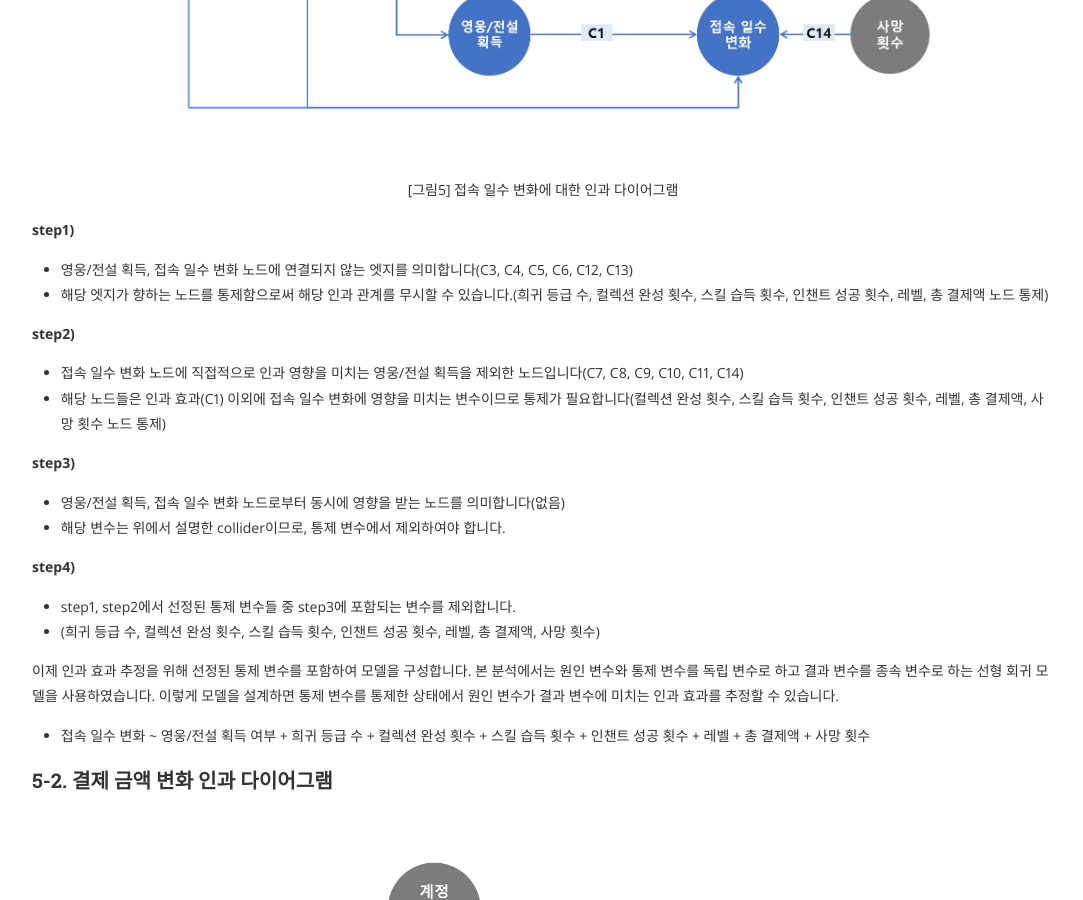
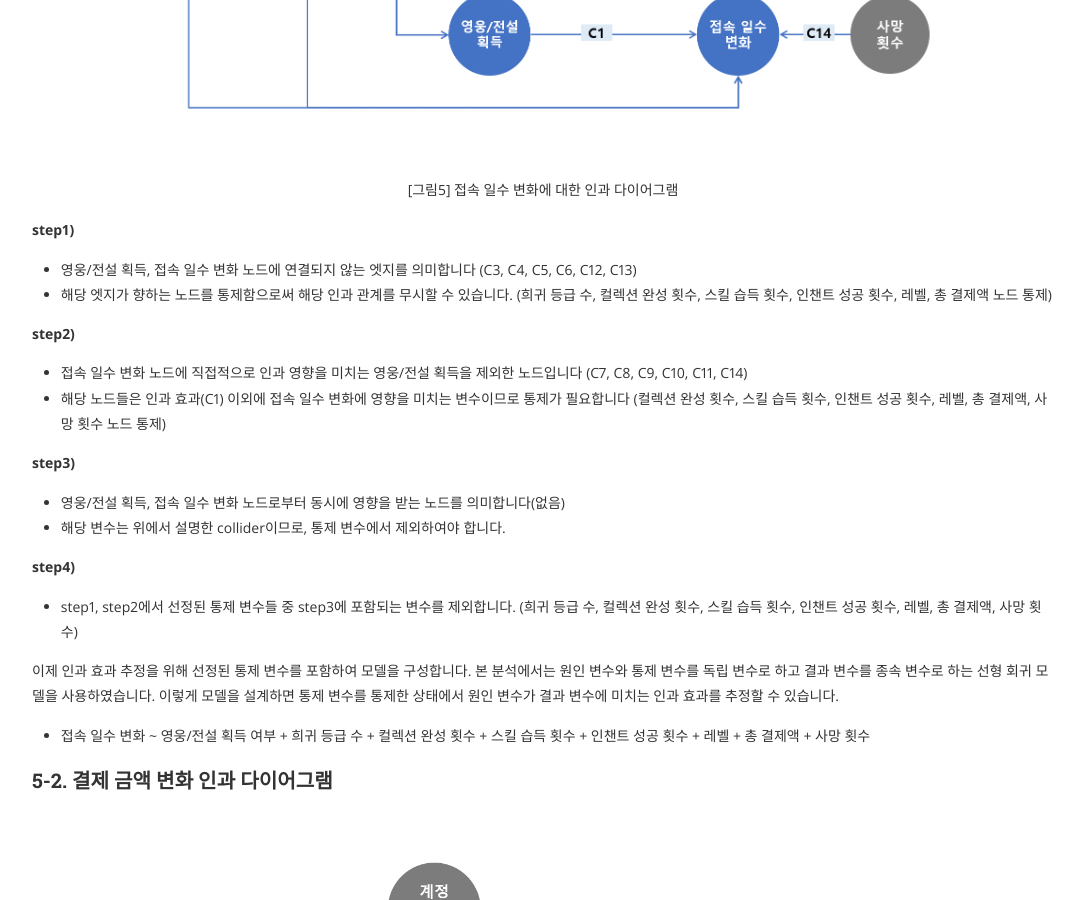
Before and after one commit to kurossncsoft/kurossncsoft.github.io, a Jekyll site: the page built from _posts/2021-05-10-class_get_causal_analysis.md, in a window 1280 px wide and 900 px high, scrolled down 10089 px. Shown: the whole window, without its empty margins (97-1180 px from the left). Built offline with Jekyll 4.4.1, drawn with Linux system fonts in a browser that asks for light colours; nearby versions of some CDN libraries; formulas are drawn with MathJax 3; comment, search, counter and statistics services are not loaded; some of the changed text lies outside the part shown.

```diff
--- a/_posts/2021-05-10-class_get_causal_analysis.md
+++ b/_posts/2021-05-10-class_get_causal_analysis.md
@@ -225,13 +225,17 @@
 
 **step1)**
 
-* 영웅/전설 획득, 접속 일수 변화 노드에 연결되지 않는 엣지를 의미합니다(C3, C4, C5, C6, C12, C13)
-* 해당 엣지가 향하는 노드를 통제함으로써 해당 인과 관계를 무시할 수 있습니다.(희귀 등급 수, 컬렉션 완성 횟수, 스킬 습득 횟수, 인챈트 성공 횟수, 레벨, 총 결제액 노드 통제)
+* 영웅/전설 획득, 접속 일수 변화 노드에 연결되지 않는 엣지를 의미합니다
+  (C3, C4, C5, C6, C12, C13)
+* 해당 엣지가 향하는 노드를 통제함으로써 해당 인과 관계를 무시할 수 있습니다.
+  (희귀 등급 수, 컬렉션 완성 횟수, 스킬 습득 횟수, 인챈트 성공 횟수, 레벨, 총 결제액 노드 통제)
 
 **step2)**
 
-* 접속 일수 변화 노드에 직접적으로 인과 영향을 미치는 영웅/전설 획득을 제외한 노드입니다(C7, C8, C9, C10, C11, C14)
-* 해당 노드들은 인과 효과(C1) 이외에 접속 일수 변화에 영향을 미치는 변수이므로 통제가 필요합니다(컬렉션 완성 횟수, 스킬 습득 횟수, 인챈트 성공 횟수, 레벨, 총 결제액, 사망 횟수 노드 통제)
+* 접속 일수 변화 노드에 직접적으로 인과 영향을 미치는 영웅/전설 획득을 제외한 노드입니다
+  (C7, C8, C9, C10, C11, C14)
+* 해당 노드들은 인과 효과(C1) 이외에 접속 일수 변화에 영향을 미치는 변수이므로 통제가 필요합니다
+  (컬렉션 완성 횟수, 스킬 습득 횟수, 인챈트 성공 횟수, 레벨, 총 결제액, 사망 횟수 노드 통제)
 
 **step3)**
 
@@ -241,7 +245,7 @@
 **step4)**
 
 * step1, step2에서 선정된 통제 변수들 중 step3에 포함되는 변수를 제외합니다.
-* (희귀 등급 수, 컬렉션 완성 횟수, 스킬 습득 횟수, 인챈트 성공 횟수, 레벨, 총 결제액, 사망 횟수)
+  (희귀 등급 수, 컬렉션 완성 횟수, 스킬 습득 횟수, 인챈트 성공 횟수, 레벨, 총 결제액, 사망 횟수)
 
 이제 인과 효과 추정을 위해 선정된 통제 변수를 포함하여 모델을 구성합니다. 본 분석에서는 원인 변수와 통제 변수를 독립 변수로 하고 결과 변수를 종속 변수로 하는 선형 회귀 모델을 사용하였습니다. 이렇게 모델을 설계하면 통제 변수를 통제한 상태에서 원인 변수가 결과 변수에 미치는 인과 효과를 추정할 수 있습니다.
 
```
Also changed, not shown: other parts of _posts/2021-05-10-class_get_causal_analysis.md (+3 -1 lines), assets/works/class_get_causal_analysis/image7_1.png, assets/works/class_get_causal_analysis/image7_2.png, assets/works/class_get_causal_analysis/image7_3.png, assets/works/class_get_causal_analysis/image7_4.png.
